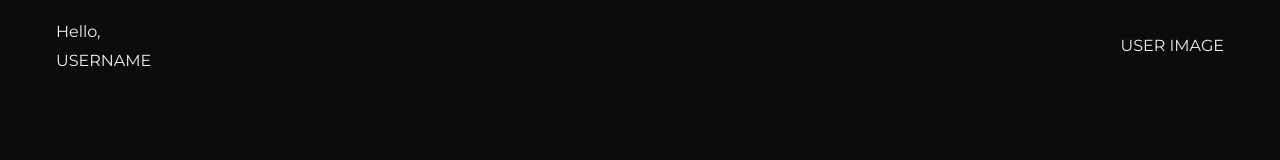
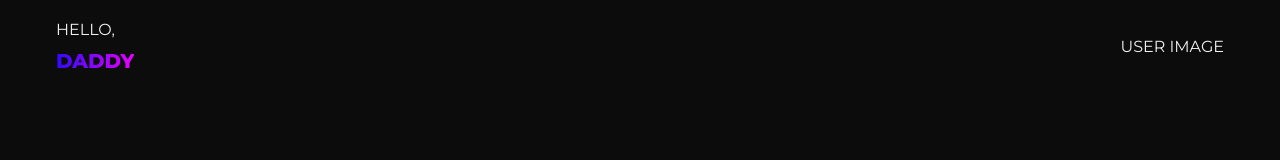
Before and after one commit to Sigword/Workout-App, a Next.js app: page / in a window 1280 px wide. Shown: the top 160 px of the page. Built offline with nearby package versions, Linux system fonts and the light colour scheme.

Commit message:
bug fixes

```diff
--- a/components/Header.js
+++ b/components/Header.js
@@ -5,8 +5,8 @@ const Header = () => {
   return (
     <div className={styles.headerContainer}>
       <div className={styles.userContainer}>
-        <span>Hello, </span>
-        <span>USERNAME</span>
+        <span>HELLO, </span>
+        <span className={styles.userNameText}>DADDY</span>
       </div>
       <div className={styles.profileContainer}>
         <p>USER IMAGE</p>
--- a/pages/index.js
+++ b/pages/index.js
@@ -1,5 +1,4 @@
 import Head from "next/head";
-import Image from "next/image";
 import Header from "../components/Header";
 import styles from "../styles/Home.module.css";
 
--- a/styles/Header.module.css
+++ b/styles/Header.module.css
@@ -17,5 +17,17 @@
 }
 .userContainer span {
   display: block;
-  font-size: 1rem;
 }
+
+.userNameText {
+  font-weight: 700;
+  font-size: 1.25rem;
+
+  background: linear-gradient(95.41deg, #2c0aff -0.18%, #eb00ff 99.82%);
+  -webkit-background-clip: text;
+  -webkit-text-fill-color: transparent;
+  background-clip: text;
+}
+
+.profileContainer {
+}
```
